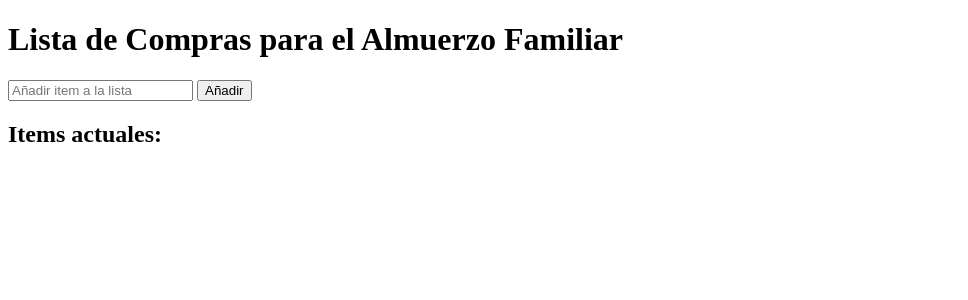
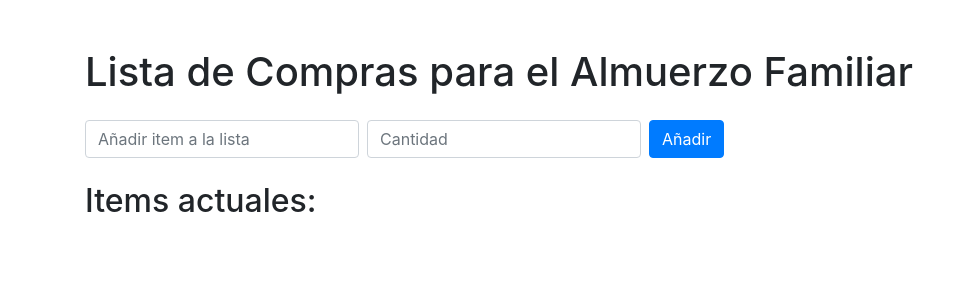
Before and after one commit to GregorioCorrea/Python-AsadoList, a Flask app: page / in a window 1280 px wide. Shown: the top 300 px of the page, without its empty margins (0-968 px from the left). Run offline with Flask 3, Linux system fonts and the light colour scheme; some libraries are stand-ins or nearby versions.

Commit message:
Añadir campo de cantidad y embellecer con Bootstrap

```diff
--- a/app.py
+++ b/app.py
@@ -12,8 +12,9 @@ def home():
 @app.route('/add_item', methods=['POST'])
 def add_item():
     item = request.form.get('item')
-    if item:
-        shopping_list.append(item)
+    quantity = request.form.get('quantity')
+    if item and quantity:
+        shopping_list.append({'item': item, 'quantity': quantity})
     return redirect(url_for('home'))
 
 @app.route('/get_list', methods=['GET'])
--- a/templates/index.html
+++ b/templates/index.html
@@ -3,18 +3,28 @@
 <head>
     <meta charset="UTF-8">
     <title>Lista de Compras</title>
+    <link href="https://stackpath.bootstrapcdn.com/bootstrap/4.5.2/css/bootstrap.min.css" rel="stylesheet">
 </head>
 <body>
-    <h1>Lista de Compras para el Almuerzo Familiar</h1>
-    <form action="/add_item" method="POST">
-        <input type="text" name="item" placeholder="Añadir item a la lista">
-        <button type="submit">Añadir</button>
-    </form>
-    <h2>Items actuales:</h2>
-    <ul>
-        {% for item in items %}
-            <li>{{ item }}</li>
-        {% endfor %}
-    </ul>
+    <div class="container">
+        <h1 class="mt-5">Lista de Compras para el Almuerzo Familiar</h1>
+        <form action="/add_item" method="POST" class="form-inline my-4">
+            <input type="text" name="item" class="form-control mr-2" placeholder="Añadir item a la lista" required>
+            <input type="number" name="quantity" class="form-control mr-2" placeholder="Cantidad" required>
+            <button type="submit" class="btn btn-primary">Añadir</button>
+        </form>
+        <h2>Items actuales:</h2>
+        <ul class="list-group">
+            {% for entry in items %}
+                <li class="list-group-item d-flex justify-content-between align-items-center">
+                    {{ entry.item }}
+                    <span class="badge badge-primary badge-pill">{{ entry.quantity }}</span>
+                </li>
+            {% endfor %}
+        </ul>
+    </div>
+    <script src="https://code.jquery.com/jquery-3.5.1.slim.min.js"></script>
+    <script src="https://cdn.jsdelivr.net/npm/@popperjs/core@2.5.3/dist/umd/popper.min.js"></script>
+    <script src="https://stackpath.bootstrapcdn.com/bootstrap/4.5.2/js/bootstrap.min.js"></script>
 </body>
 </html>
```
